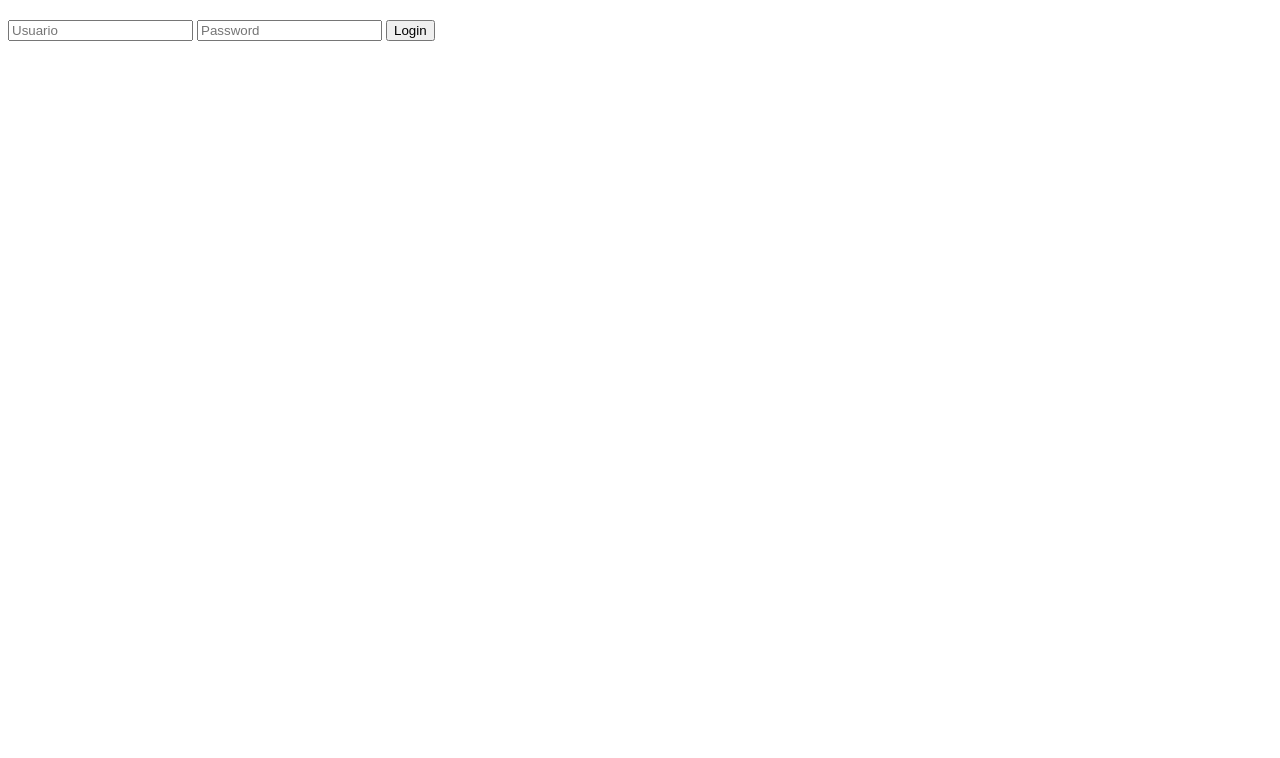
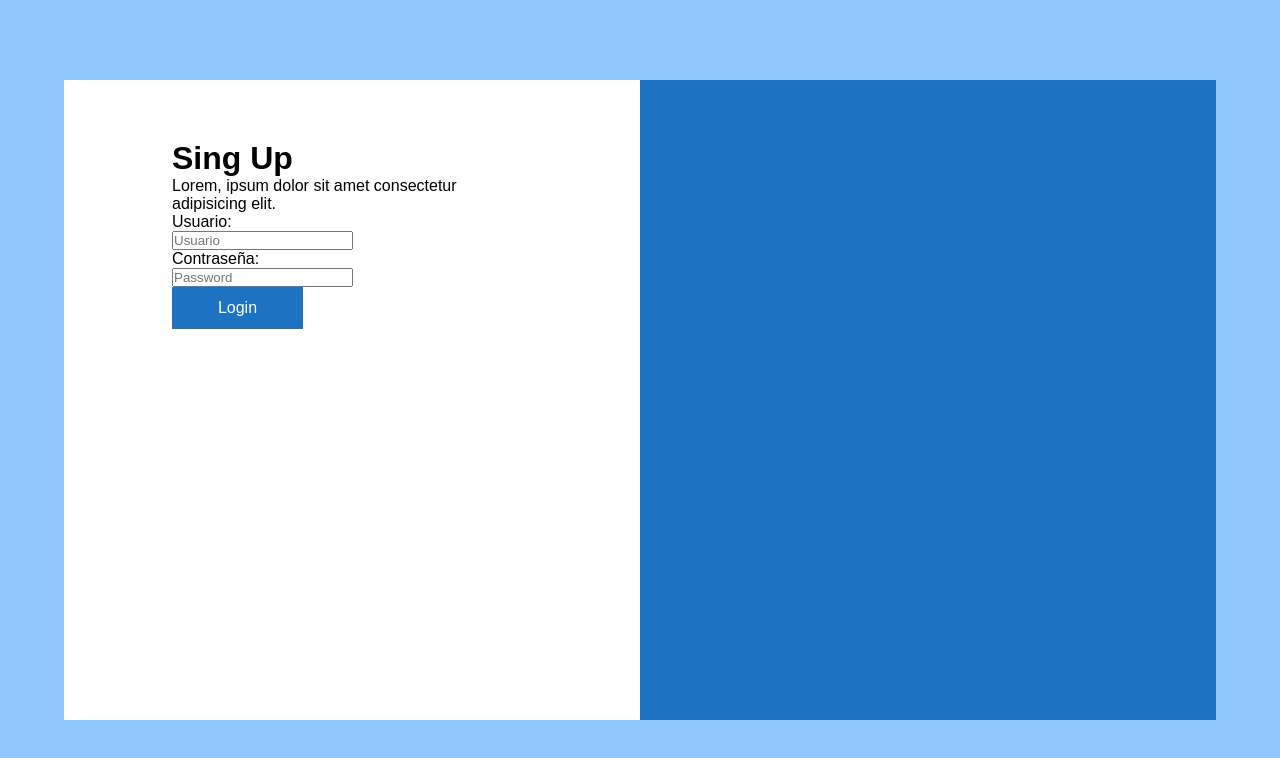
Before and after one commit to Fedecba92/DataWarehouse, a website: page login.html in a window 1280 px wide. Drawn offline with Linux system fonts and the light colour scheme.

Commit message:
login styling

```diff
--- /dev/null
+++ b/SCSS/abstracts/_variables.scss
@@ -0,0 +1,10 @@
+/*__ Colours __*/
+$primary-color: #1d72c2;
+$secondary-color: #0683f9;
+$tercerary-color: #8ec7fc;
+$just-white: #ffffff;
+$just-black: #000000;
+$grey-color: #e8e8e8;
+
+$error-color: #de0028;
+$success-color: #429c41;
--- a/SCSS/style.scss
+++ b/SCSS/style.scss
@@ -1,2 +1,72 @@
-@import "./utilities/variables";
-@import "./Base/base";
+@import "./abstracts/variables";
+@import "./base/base";
+
+* {
+  box-sizing: border-box;
+  margin: 0;
+  padding: 0;
+}
+
+html {
+  font-family: "Open-sans", sans-serif;
+}
+
+label {
+  display: block;
+}
+
+button {
+  width: 131px;
+  height: 42px;
+  border: none;
+  background: none;
+  cursor: pointer;
+  font-size: 1rem;
+  transition: all 0.25s ease;
+
+  &:hover {
+    transform: translate(-1px, -1px);
+  }
+
+  &:active {
+    transform: translate(1px, 1px);
+  }
+}
+
+.button-primary {
+  background-color: $primary-color;
+  color: $just-white;
+}
+
+.login {
+  display: flex;
+  justify-content: center;
+  align-items: center;
+  width: 100vw;
+  height: 100vh;
+  background-color: $tercerary-color;
+}
+
+.login-container {
+  display: flex;
+  width: 90%;
+  height: 80%;
+  background-color: $just-white;
+
+  .login-form {
+    width: 50%;
+    height: 100%;
+    padding: 60px calc(25% - 180px);
+
+    &__title {
+      font-size: 2rem;
+      font-weight: bold;
+    }
+  }
+
+  .login-image {
+    width: 50%;
+    height: 100%;
+    background-color: $primary-color;
+  }
+}
--- a/login.html
+++ b/login.html
@@ -4,18 +4,32 @@
     <meta charset="UTF-8">
     <meta http-equiv="X-UA-Compatible" content="IE=edge">
     <meta name="viewport" content="width=device-width, initial-scale=1.0">
-    <link rel="stylesheet" href="./CSS/main.css">
-    <title>Document</title>
+    <link rel="stylesheet" href="./css/main.css">
+    <title>Login</title>
 </head>
 <body>
     <main class="login">
         <section class="login-container">
-            <h1 class="login-container__title"></h1>
-            <form action="login-container__form">
-                <input type="text" placeholder="Usuario">
-                <input type="password" placeholder="Password">
-                <button>Login</button>
-            </form>
+            <article class="login-form">
+                <h1 class="login-form__title">Sing Up</h1>
+                <p>Lorem, ipsum dolor sit amet consectetur adipisicing elit.</p>
+                <form action="login-form__form">
+                    <div class="form-control">
+                        <label for="">Usuario:</label>
+                        <input class="" type="text" placeholder="Usuario">
+                    </div>
+                    <div class="form-control">
+                        <label for="">Contraseña:</label>
+                        <input type="password" placeholder="Password">
+                    </div>
+                    <button class="button-primary">Login</button>
+                </form>
+            </article>
+            <article class="login-image">
+                <div>
+
+                </div>
+            </article>
         </section>
     </main>
 </body>
--- a/package.json
+++ b/package.json
@@ -5,9 +5,7 @@
   "main": "index.js",
   "scripts": {
     "test": "echo \"Error: no test specified\" && exit 1",
-    "build-css": "node-sass --include-path scss/style.scss css/main.css",
-    "watch-css": "nodemon -e scss -x \"npm run build-css\""
-
+    "compile:sass": "node-sass scss/style.scss css/main.css --watch"
   },
   "repository": {
     "type": "git",
```
Also changed, not shown: CSS/main.css, SCSS/utilities/_variables.scss (deleted).
